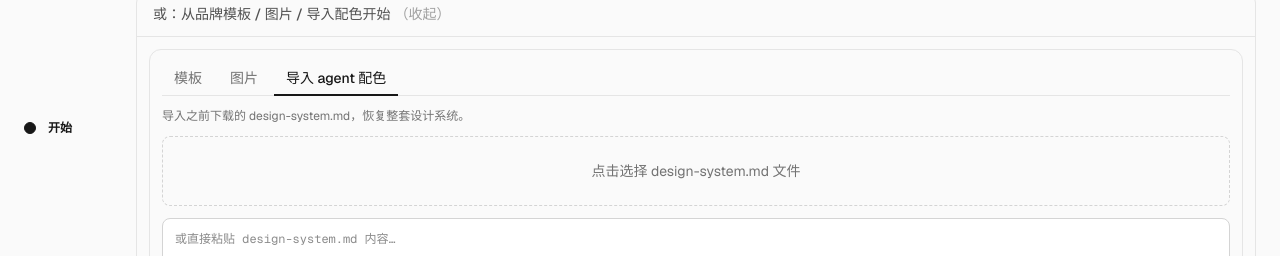
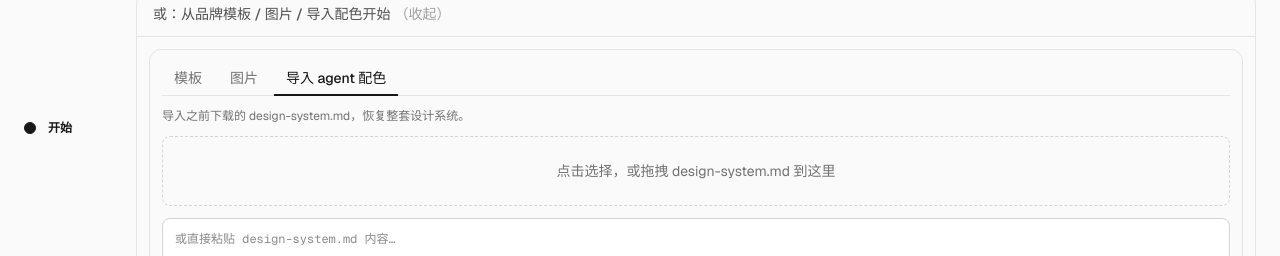
Before and after one commit to no7z/design-pact, a Next.js app: page / in a window 1280 px wide. Both pictures are taken after a click on the button "导入 agent 配色". Shown: the part 272-528 px from the top of the page. Built offline with nearby package versions, Linux system fonts and the light colour scheme.

Commit message:
feat: drag-and-drop import for design-system.md
The dropzone now accepts a dragged file in addition to click-to-select:
dragover highlights it ("松开导入…"), drop reads the file through the same
import path. Click-to-select is unchanged.

```diff
--- a/components/TokenImport.tsx
+++ b/components/TokenImport.tsx
@@ -7,6 +7,7 @@ import { parseDesignSystemTokens } from "@/lib/importTokens";
 export function TokenImport({ onSuccess }: { onSuccess?: () => void }) {
   const [text, setText] = useState("");
   const [error, setError] = useState("");
+  const [dragging, setDragging] = useState(false);
 
   const applyText = (raw: string) => {
     setError("");
@@ -40,13 +41,31 @@ export function TokenImport({ onSuccess }: { onSuccess?: () => void }) {
     applyText(await file.text());
   };
 
+  const onDrop = (e: React.DragEvent) => {
+    e.preventDefault();
+    setDragging(false);
+    void onFile(e.dataTransfer.files?.[0]);
+  };
+
   return (
     <div className="space-y-3">
       <p className="text-xs text-neutral-500 dark:text-neutral-400">
         导入之前下载的 design-system.md，恢复整套设计系统。
       </p>
-      <label className="block cursor-pointer rounded-lg border border-dashed border-neutral-300 px-4 py-6 text-center text-sm text-neutral-500 transition hover:border-neutral-500 dark:border-neutral-700 dark:text-neutral-400">
-        点击选择 design-system.md 文件
+      <label
+        onDragOver={(e) => {
+          e.preventDefault();
+          setDragging(true);
+        }}
+        onDragLeave={() => setDragging(false)}
+        onDrop={onDrop}
+        className={`block cursor-pointer rounded-lg border border-dashed px-4 py-6 text-center text-sm transition ${
+          dragging
+            ? "border-neutral-900 bg-neutral-50 text-neutral-900 dark:border-white dark:bg-neutral-900 dark:text-white"
+            : "border-neutral-300 text-neutral-500 hover:border-neutral-500 dark:border-neutral-700 dark:text-neutral-400"
+        }`}
+      >
+        {dragging ? "松开导入 design-system.md" : "点击选择，或拖拽 design-system.md 到这里"}
         <input
           type="file"
           accept=".md,text/markdown"
```
